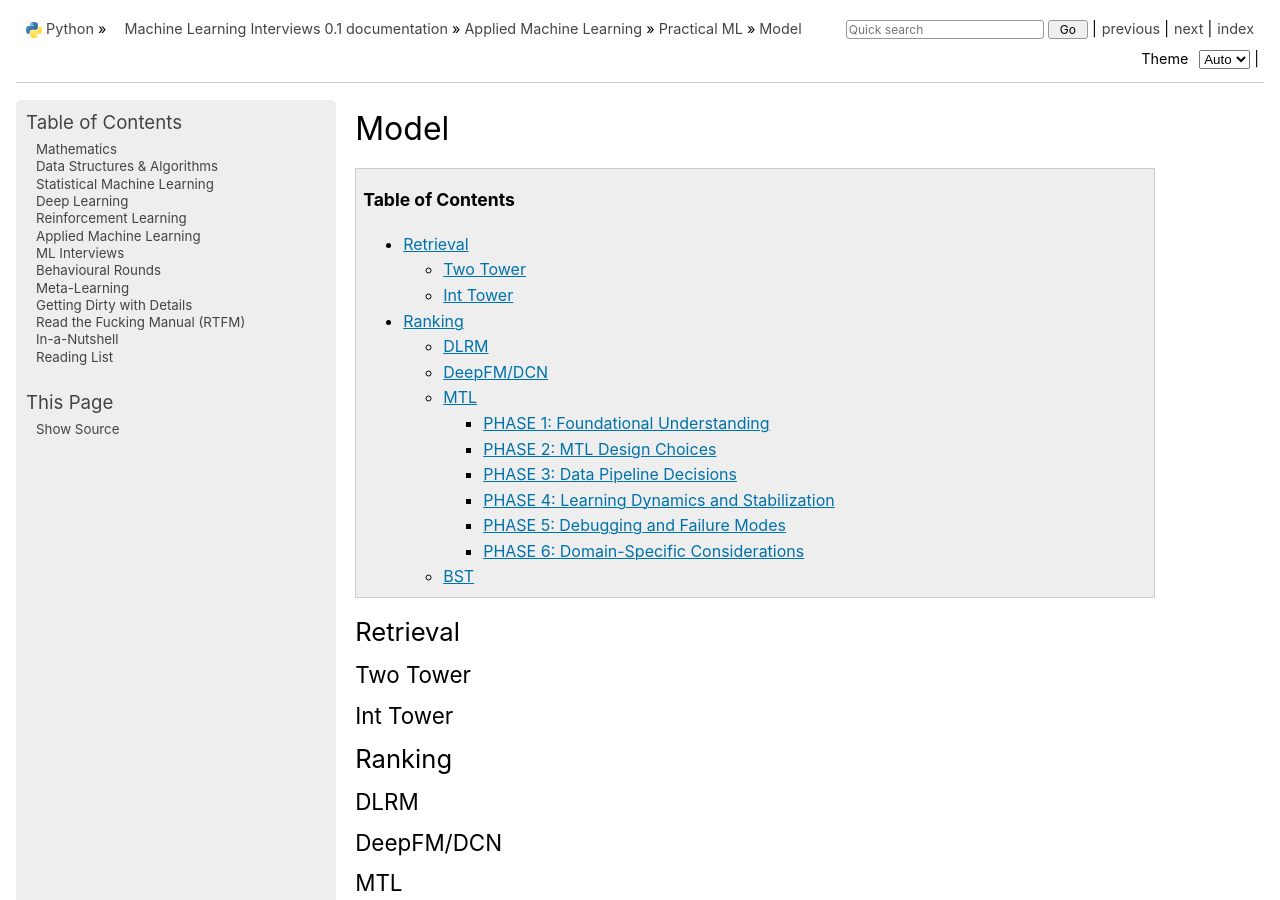
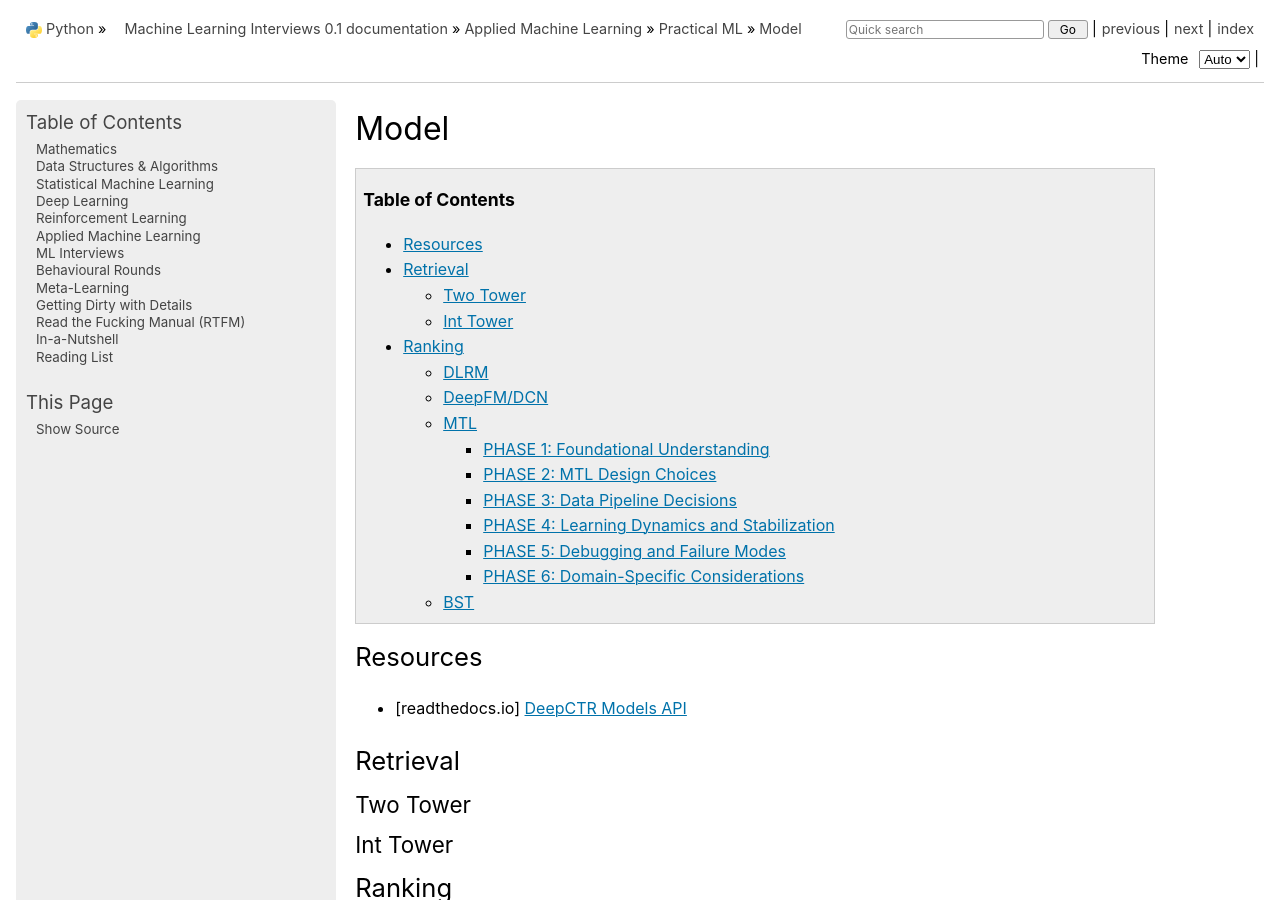
Before and after one commit to uselesstechjunks/leetcode, a Sphinx documentation site: the page built from docs/source/applied/practical/model.rst, in a window 1280 px wide and 900 px high. Built offline with Sphinx 7.4.7, drawn with Linux system fonts in a browser that asks for light colours; pages that are not in the unit, such as notebooks, are missing from menus.

Commit message:
Update model.rst

```diff
--- a/docs/source/applied/practical/model.rst
+++ b/docs/source/applied/practical/model.rst
@@ -5,6 +5,11 @@ Model
 	:depth: 3
 	:local:
 	:backlinks: none
+
+***************************************************************************
+Resources
+***************************************************************************
+- [readthedocs.io] `DeepCTR Models API <https://deepctr-doc.readthedocs.io/en/latest/Models.html>`_
 
 ***************************************************************************
 Retrieval
```
